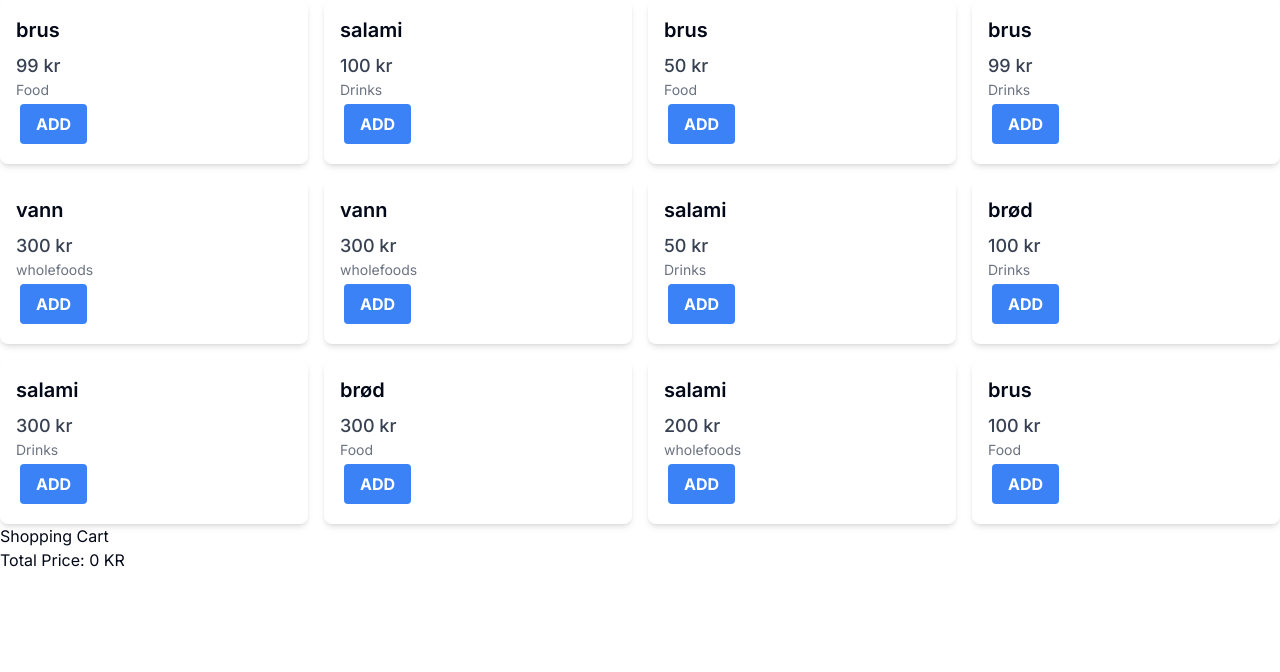
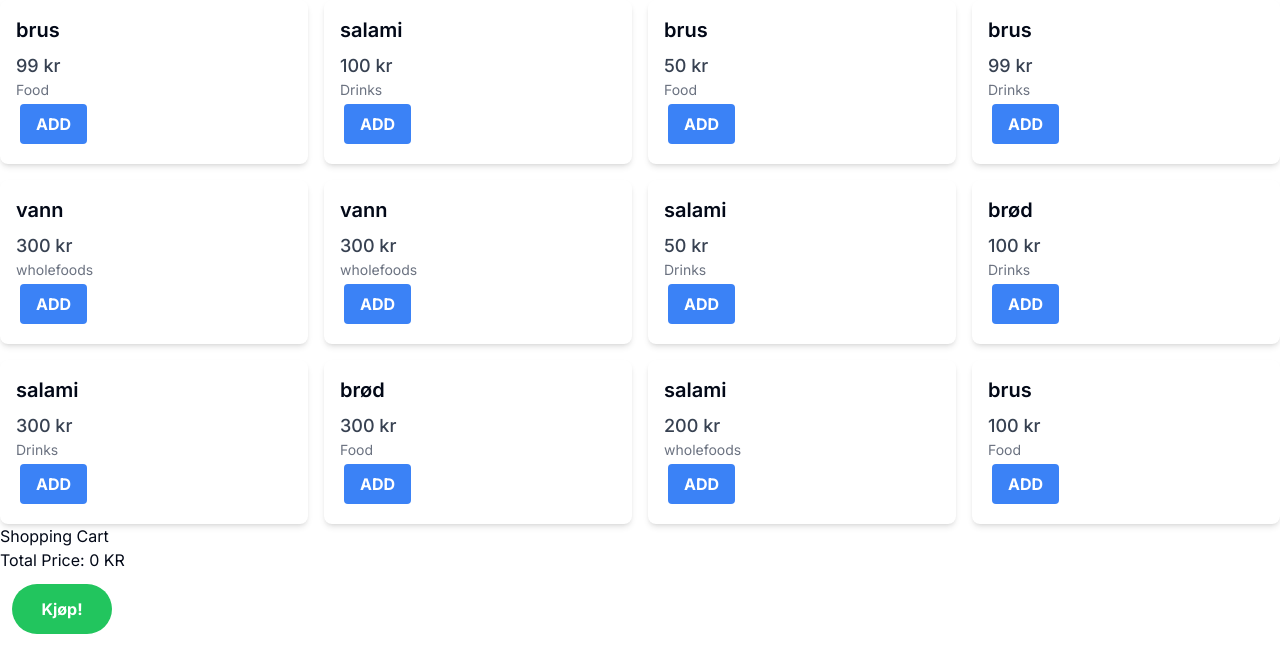
Before and after one commit to Bongotruls/webapp, a Next.js app: page / in a window 1280 px wide. Shown: the top 672 px of the page. Built offline with nearby package versions, Linux system fonts and the light colour scheme.

Commit message:
cards og route
lagde card og route

```diff
--- /dev/null
+++ b/src/app/apii/responses/route.ts
@@ -0,0 +1,14 @@
+import { NextResponse } from "next/server";
+import { productFactory } from '@/components/products';
+
+
+export function GET() {
+
+  const products = productFactory(10);
+
+
+  return NextResponse.json(
+    { data: products  },
+    { status: 200 }
+  );
+}
--- a/src/app/page.tsx
+++ b/src/app/page.tsx
@@ -7,12 +7,19 @@ import Cart from '@/components/Cart';
 import ProductList from '@/components/ProductList';
 
 
+
+
+
 export default function Home() {
 
 
 
   const [products, setProducts] = useState<Product[]>([]);
 
+  useEffect(() => {
+    fetch('/apii/responses')
+      .then((response) => response.json())
+  }, []);
 
 
 
@@ -56,6 +63,48 @@ export default function Home() {
       return totalPrice;
   }
 
+  const [purchasedProducts, setPurchasedProducts] = useState<CartItem[]>([]);
+
+  const handlePurchase = () => {
+    // lager en kopi av cart
+    const updatedCart = [...cart];
+
+    // flytter over items fra cart til purscahesProducts
+    const purchasedItems = [...purchasedProducts];
+    updatedCart.forEach((cartItem) => {
+      const existingItemIndex = purchasedItems.findIndex(
+        (purchasedItem) => purchasedItem.product.title === cartItem.product.title
+      );
+
+      if (existingItemIndex !== -1) {
+        // hvis product allerede eksisterer i purchaesdProducts oppdater heller quantity
+        purchasedItems[existingItemIndex].quantity += cartItem.quantity;
+      } else {
+        // ellers skal den bare legge produktet i pruchaseditems
+        purchasedItems.push({ ...cartItem });
+      }
+    });
+
+    //gjenbruker allerede eksisterende funksjon men gir den ett nytt navn så jeg kan kalle på den.
+    const totalCost = calculateTotalPrice();
+
+    // her setter jeg purchased products og tømmer cart for items så det blir en tom array. dette resetere også hele programmet som gjør at du får
+    //nye 12 produkter du kan velge mellom.
+    setPurchasedProducts(purchasedItems);
+    setCart([]);
+
+
+      //disse to consol.logene er her kun fordi jeg vil vise at det fungerer. ville jeg gjort det bedre hadde jeg laget en komponent for
+      //purscahesitems som hviser hva bruker har kjøpt, antall per produkt og hvor mye det har kostet.
+      console.log(purchasedItems),
+      console.log(totalCost)
+
+  };
+
+
+
+
+
 
 
 
@@ -69,7 +118,10 @@ export default function Home() {
       incrementQuantity={incrementQuantity}
       decrementQuantity={decrementQuantity}
       calculateTotalPrice={calculateTotalPrice}
+      handlePurchase={handlePurchase}
+
       />
+
     </>
   )
 };
--- a/src/components/Cart.tsx
+++ b/src/components/Cart.tsx
@@ -3,13 +3,15 @@ import type { CartItem } from '@/components/types/types';
 
 interface CartProps {
     cart: CartItem[],
-    incrementQuantity: (cartIndex: number) => void;
-    decrementQuantity: (cartIndex: number) => void;
-    calculateTotalPrice: () => number;
+    incrementQuantity: (cartIndex: number) => void,
+    decrementQuantity: (cartIndex: number) => void,
+    calculateTotalPrice: () => number,
+    handlePurchase: () => void
 };
 
-const Cart: React.FC<CartProps>= ({cart, incrementQuantity,decrementQuantity, calculateTotalPrice }) => {
+const Cart: React.FC<CartProps>= ({cart, incrementQuantity,decrementQuantity, calculateTotalPrice, handlePurchase }) => {
     return (
+        <>
         <div>
           <h2>Shopping Cart</h2>
           <ul>
@@ -36,7 +38,15 @@ const Cart: React.FC<CartProps>= ({cart, incrementQuantity,decrementQuantity, ca
             ))}
           </ul>
           <p>Total Price: {calculateTotalPrice()} KR</p>
+          <section>
+           <button onClick={handlePurchase} type="button"className="bg-green-500 hover:bg-green-700 text-white font-bold py-2 px-4 rounded-full m-3"
+                  style={{ width: '100px', height: '50px' }}
+                >
+                Kjøp!
+                </button>
+          </section>
         </div>
+        </>
       );
     };
 
--- a/src/components/products.ts
+++ b/src/components/products.ts
@@ -1,4 +1,5 @@
 import type { Product } from '@/components/types/types'
+
 
 
 const titles = ["vann", "brød", "salami", "toast", "brus"]
```
